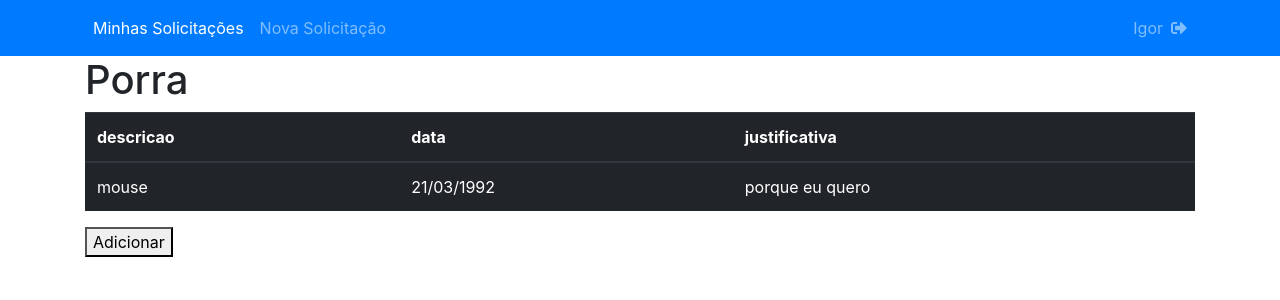
After one commit to rodps/solicitacoes, a Node server app: template views/requisicao.ejs in a window 1280 px wide. The commit adds this page. Shown: the top 300 px of the page. Run offline with Node 20, Linux system fonts and the light colour scheme; the template is opened without the code that fills it, so the values that code supplies are empty; some libraries are stand-ins or nearby versions; some web fonts are replaced.

Commit message:
requisicao-tabela

```diff
--- a/app.js
+++ b/app.js
@@ -15,12 +15,21 @@ app.use("/", exampleRouter);
 
 //Cria o banco de dados
 //{force:true} Drop tables se ja existirem
+/*
 models.sequelize.sync({force:true}).then(() => {
 	app.listen(3000, function() {
 		console.log("The Server Has Started!");
 	});
 });
+*/
+var requisicaoRouter = require("./routes/requisicao")
+
+app.listen(3000, function() {
+	console.log("The Server Has Started!");
+});
 
 app.get("/", function(req, res) {
 	res.render("index");
 });
+
+app.use("/requisicao",requisicaoRouter)
--- /dev/null
+++ b/public/js/req.js
@@ -0,0 +1,33 @@
+
+var pacienteTr = document.createElement("tr");
+var solicitacao = {
+        descricao : "mouse",
+        data : "21/03/1992",
+        justificativa : "porque eu quero"
+}
+
+addSolicitacaoNaTabela(solicitacao)
+
+function addSolicitacaoNaTabela(){
+    var solicitacaoTr = montaTr(solicitacao);
+    var tabela = document.querySelector("#tabela-solicitacao");
+    tabela.appendChild(pacienteTr);
+}
+
+function montaTr(solicitacao){
+    var solicitacaoTr = document.createElement("tr");
+    solicitacaoTr.classList.add("solicitacao");
+
+    pacienteTr.appendChild(montaTd(solicitacao.descricao, "info-descricao"));
+    pacienteTr.appendChild(montaTd(solicitacao.data,    "info-data"));
+    pacienteTr.appendChild(montaTd(solicitacao.justificativa,  "info-justificativa"));
+
+    return solicitacaoTr;
+ }
+
+function montaTd(dado,classe){
+    var td = document.createElement("td");
+    td.textContent = dado;
+    td.classList.add(classe);
+    return td;
+}
--- a/views/index.ejs
+++ b/views/index.ejs
@@ -2,4 +2,5 @@
 
 <h1>OI</h1>
 
+
 <% include footer %>
--- /dev/null
+++ b/views/requisicao.ejs
@@ -0,0 +1,27 @@
+<% include header %>
+
+<h1>Porra</h1>
+
+
+<table class="table table-dark">
+    <thead>
+        <tr>
+            <th scope="col">descricao</th>
+            <th scope="col">data</th>
+            <th scope="col">justificativa</th>
+        </tr>
+    </thead>
+    <tbody id="tabela-solicitacao">
+
+
+    </tbody>
+</table>
+
+<button id="adicionar-paciente" class="botao bto-principal">Adicionar</button>
+
+<script src="/js/req.js"></script>
+
+
+
+
+<% include footer %>
```
Also changed, not shown: routes/requisicao.js (added, +8 -0 lines).
